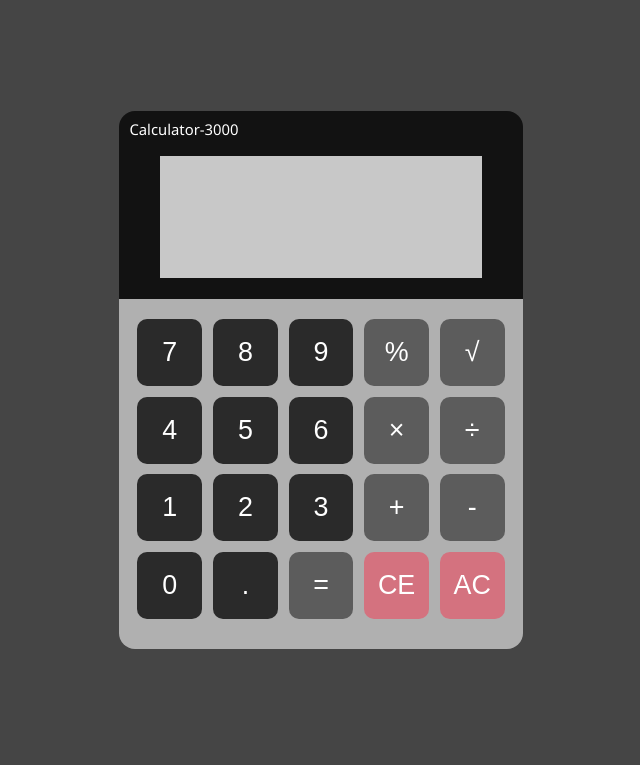
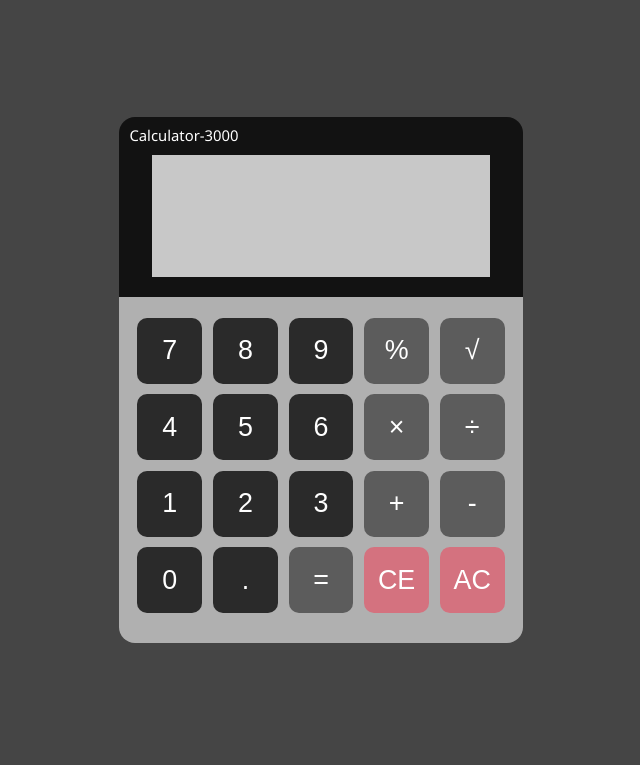
Before and after one commit to xandreiAThome/Calculator, a plain HTML site: page index.html in a window 1280 px wide. Shown: the top 765 px of the page, without its empty margins (319-959 px from the left). Drawn offline with Linux system fonts and the light colour scheme.

Commit message:
changed the calc body to have a min-height instead of a fixed height and added padding to the buttons so that they wouldn't be squished

```diff
--- a/app.js
+++ b/app.js
@@ -24,6 +24,11 @@ let percentOp = false;
 let squareRootOp = false;
 
 const lowerScreen = document.querySelector(".lower-screen");
+window.addEventListener("load", function (e) {
+  var el = document.querySelector(".lower-screen");
+  el.scrollLeft = el.scrollWidth;
+});
+
 const upperScreen = document.querySelector(".upper-screen");
 
 // Records the typed numbers in the calculator
@@ -66,7 +71,6 @@ function inputNumbers(e) {
     }
   }
 }
-
 const numbers = document.querySelectorAll(".numbers");
 numbers.forEach((n) => {
   n.addEventListener("click", (e) => {
--- a/styles.css
+++ b/styles.css
@@ -23,7 +23,7 @@ body {
 
 .calc-body {
   width: clamp(336px, 31.5vw, 600px);
-  height: clamp(432px, 42vw, 800px);
+  /* height: clamp(432px, 42vw, 800px); */
   display: flex;
   flex-direction: column;
   border-radius: 16px;
@@ -42,14 +42,14 @@ body {
 .screen-container > h3 {
   color: white;
   font-weight: 400;
-  margin: 8px 0 0 10px;
+  margin: 8px 0 10px 10px;
   font-size: clamp(0.69rem, 1.16vw, 1.4rem);
   word-wrap: break-word;
 }
 
 .screen {
-  width: 80%;
-  height: 65%;
+  width: 84%;
+  min-height: clamp(95.5px, 9.54vw, 183.5px);
   background-color: rgb(200, 200, 200);
   align-self: center;
   margin-bottom: clamp(18px, 1.6vw, 30px);
@@ -66,7 +66,8 @@ body {
   justify-content: flex-end;
   align-items: center;
   font-size: clamp(17px, 1.7vw, 32px);
-  word-wrap: break-word;
+
+  word-break: break-all;
 }
 
 .lower-screen {
@@ -75,8 +76,8 @@ body {
   justify-content: flex-end;
   font-size: clamp(30px, 2.8vw, 52px);
   align-items: center;
-  word-wrap: break-word;
   box-sizing: border-box;
+  word-break: break-all;
 }
 
 .buttons-container {
@@ -102,6 +103,8 @@ body {
   color: white;
   font-size: clamp(20px, 2.1vw, 40px);
   border-radius: 10px;
+  padding-top: clamp(14px, 1.36vw, 26px);
+  padding-bottom: clamp(14px, 1.36vw, 26px);
 }
 
 .operations {
```
